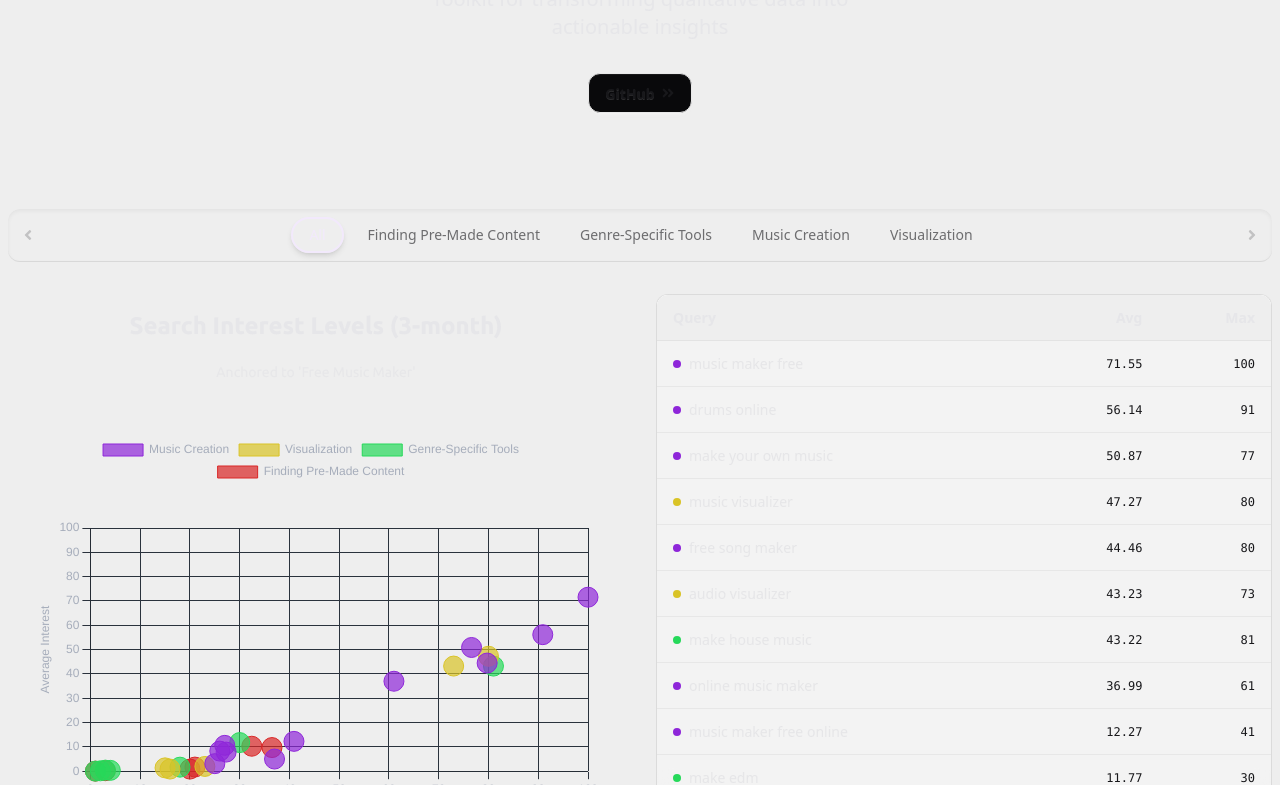
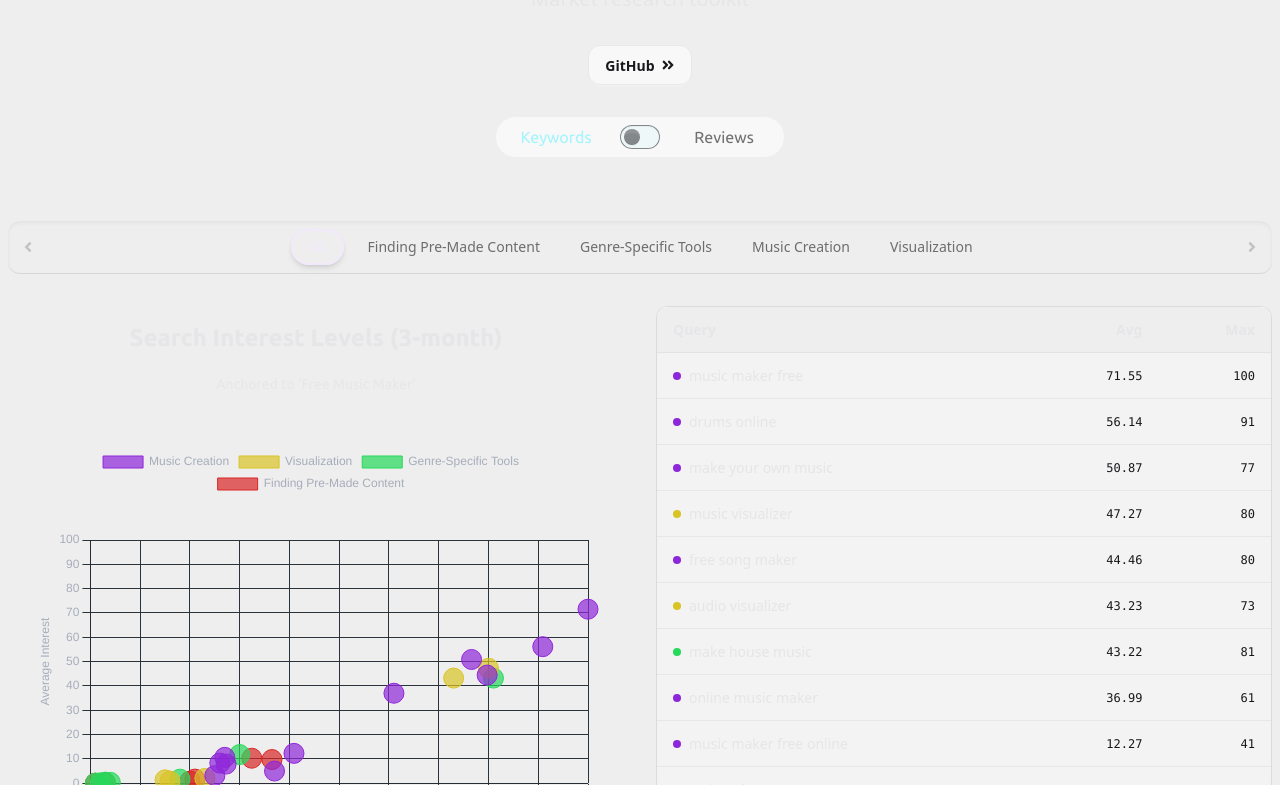
Before and after one commit to rotisserie-christian/portfolio, a React (Vite) app: page / in a window 1280 px wide. Shown: the part 1377-2162 px from the top of the page. Built offline with nearby package versions, Linux system fonts and the light colour scheme; no server answers.

Commit message:
added reviews to semanticmaps

```diff
--- a/src/components/semanticmaps/SemanticMaps.jsx
+++ b/src/components/semanticmaps/SemanticMaps.jsx
@@ -4,13 +4,33 @@ import { useIntersectionObserver } from "@/hooks/useIntersectionObserver";
 import Table from "./ui/Table";
 import ScrollBar from "./ui/ScrollBar";
 import searchData from "./data/searchterms.json";
+import reviewData from "./data/reviews1.json";
 import WhatItDoes from "./WhatItDoes";
 import { getClusterColors } from './utils/colors';
+import ToggleSwitch from "../ui/ToggleSwitch";
 
 const Chart = lazy(() => import("./ui/Chart"));
 
-const LazyChart = ({ filteredData, colorMap }) => {
+const LazyChart = ({ filteredData, colorMap, mode }) => {
     const { elementRef, hasIntersected } = useIntersectionObserver({ rootMargin: "0px" });
+
+    const config = mode === 'keywords' ? {
+        xKey: "max_interest",
+        yKey: "avg_interest",
+        labelKey: "query",
+        clusterKey: "cluster",
+        xAxisLabel: "Max Interest",
+        yAxisLabel: "Average Interest"
+    } : {
+        xKey: "prevalence",
+        yKey: "impact_score",
+        labelKey: "feedback",
+        clusterKey: "type",
+        xAxisLabel: "Prevalence (Mentions)",
+        yAxisLabel: "Review Score (1-5)",
+        maxRangeX: 40,
+        maxRangeY: 5
+    };
 
     return (
         <div ref={elementRef} className="w-full flex items-center justify-center min-h-[450px]">
@@ -25,12 +45,7 @@ const LazyChart = ({ filteredData, colorMap }) => {
                     <Chart
                         dataOverride={filteredData}
                         colorMap={colorMap}
-                        xKey="max_interest"
-                        yKey="avg_interest"
-                        labelKey="query"
-                        clusterKey="cluster"
-                        xAxisLabel="Max Interest"
-                        yAxisLabel="Average Interest"
+                        {...config}
                     />
                 </Suspense>
             ) : (
@@ -41,19 +56,47 @@ const LazyChart = ({ filteredData, colorMap }) => {
 };
 
 export default function SemanticMaps() {
+    const [viewMode, setViewMode] = useState('keywords'); // 'keywords' or 'reviews'
     const [activeCluster, setActiveCluster] = useState('all');
 
+    const activeData = useMemo(() => {
+        return viewMode === 'keywords' ? searchData : reviewData;
+    }, [viewMode]);
+
+    const clusterKey = viewMode === 'keywords' ? 'cluster' : 'type';
+
     const clusters = useMemo(() => {
-        const unique = [...new Set(searchData.map(item => item.cluster))].sort();
+        const unique = [...new Set(activeData.map(item => item[clusterKey]))].sort();
         return unique;
-    }, []);
+    }, [activeData, clusterKey]);
 
     const filteredData = useMemo(() => {
-        if (activeCluster === 'all') return searchData;
-        return searchData.filter(item => item.cluster === activeCluster);
-    }, [activeCluster]);
+        if (activeCluster === 'all') return activeData;
+        return activeData.filter(item => item[clusterKey] === activeCluster);
+    }, [activeData, activeCluster, clusterKey]);
 
-    const colorMap = useMemo(() => getClusterColors(clusters), [clusters]);
+    const colorMap = useMemo(() => {
+        if (viewMode === 'reviews') {
+            return {
+                Strength: {
+                    bg: 'hsla(142, 70%, 45%, 0.7)',
+                    border: 'hsla(142, 70%, 45%, 1)',
+                    indicator: 'hsla(142, 70%, 45%, 1)'
+                },
+                Weakness: {
+                    bg: 'hsla(0, 70%, 50%, 0.7)',
+                    border: 'hsla(0, 70%, 50%, 1)',
+                    indicator: 'hsla(0, 70%, 50%, 1)'
+                }
+            };
+        }
+        return getClusterColors(clusters);
+    }, [clusters, viewMode]);
+
+    const handleModeToggle = (checked) => {
+        setViewMode(checked ? 'reviews' : 'keywords');
+        setActiveCluster('all');
+    };
 
     return (
         <section className="flex items-center justify-center w-full bg-base-300 py-20 px-2">
@@ -64,16 +107,23 @@ export default function SemanticMaps() {
                     </h2>
 
                     <p className="text-lg lg:text-xl mt-4 lg:mb-4 text-neutral-content/85 text-center max-w-xs lg:max-w-md">
-                        Toolkit for transforming qualitative data into actionable insights
+                        Market research toolkit
                     </p>
 
                     <a
                         href='https://github.com/rotisserie-christian/search-profiler'
                         target='_blank' rel='noreferrer'
-                        className="btn w-26 bg-neutral rounded-xl mt-4 mb-8"
+                        className="btn w-26 rounded-xl mt-4 mb-8"
                     >
                         GitHub<FaAngleDoubleRight />
                     </a>
+
+                    <ToggleSwitch
+                        leftLabel="Keywords"
+                        rightLabel="Reviews"
+                        isChecked={viewMode === 'reviews'}
+                        onChange={handleModeToggle}
+                    />
                 </div>
 
                 <div className="w-full mb-8 hidden lg:block">
@@ -88,14 +138,14 @@ export default function SemanticMaps() {
                 <div className="flex flex-col lg:flex-row gap-10 lg:gap-8 w-full items-start justify-center">
                     <div className="flex flex-col items-center justify-center w-full lg:w-[50%]">
                         <p className="text-xl lg:text-2xl mt-4 ubuntu-semibold text-neutral-content/85 text-center max-w-xs lg:max-w-lg">
-                            Search Interest Levels (3-month)
+                            {viewMode === 'keywords' ? 'Search Interest Levels (3-month)' : 'Review Score vs. Prevalence'}
                         </p>
 
                         <p className="text-sm mt-5 mb-4 ubuntu-medium text-neutral-content/75 text-center max-w-xs lg:max-w-lg">
-                            Anchored to 'Free Music Maker'
+                            {viewMode === 'keywords' ? "Anchored to 'Free Music Maker'" : "Topic = DJ Services in Saskatoon"}
                         </p>
 
-                        <LazyChart filteredData={filteredData} colorMap={colorMap} />
+                        <LazyChart filteredData={filteredData} colorMap={colorMap} mode={viewMode} />
                     </div>
 
                     <div className="flex flex-col items-center justify-start w-full lg:w-[50%]">
@@ -110,18 +160,22 @@ export default function SemanticMaps() {
                         <Table
                             data={filteredData}
                             colorMap={colorMap}
-                            clusterKey="cluster"
-                            labelKey="query"
-                            columns={[
+                            clusterKey={clusterKey}
+                            labelKey={viewMode === 'keywords' ? 'query' : 'feedback'}
+                            columns={viewMode === 'keywords' ? [
                                 { key: 'query', label: 'Query', type: 'text' },
                                 { key: 'avg_interest', label: 'Avg', type: 'number', precision: 2 },
                                 { key: 'max_interest', label: 'Max', type: 'number', precision: 0 }
+                            ] : [
+                                { key: 'feedback', label: 'Feedback', type: 'text' },
+                                { key: 'impact_score', label: 'Review Score', type: 'number', precision: 1 },
+                                { key: 'prevalence', label: 'Mentions', type: 'number', precision: 0 }
                             ]}
                         />
                     </div>
                 </div>
 
-                <WhatItDoes colorMap={colorMap} />
+                {viewMode === 'keywords' && <WhatItDoes colorMap={colorMap} />}
             </div>
         </section>
     );
```
